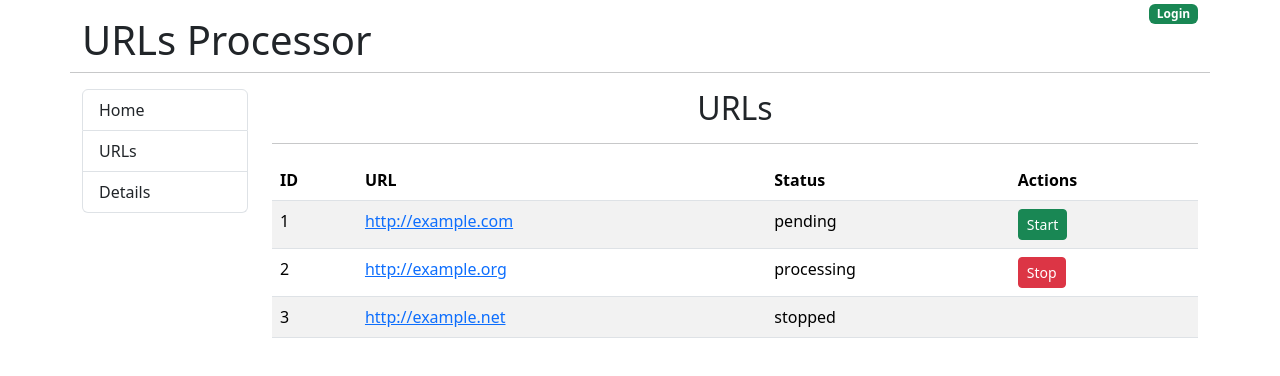
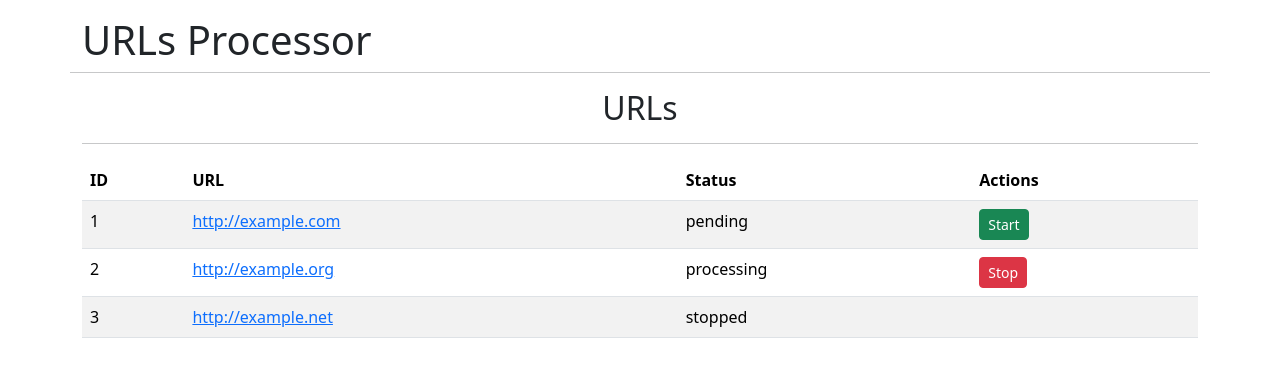
Before and after one commit to ciriti/URLs-Processor, a React (Create React App) app: page /urls in a window 1280 px wide. Shown: the top 376 px of the page. Built offline with nearby package versions, Linux system fonts and the light colour scheme.

Commit message:
added login

```diff
--- a/src/App.js
+++ b/src/App.js
@@ -1,9 +1,38 @@
-import React, { useState } from 'react';
-
+import React, { useEffect, useState } from 'react';
 import { Link, Outlet } from 'react-router-dom';
+import { useApi } from './context/ApiContext';
+import Swal from 'sweetalert2';
 
 function App() {
-  const [jwtToken, setJwtToken] = useState('');
+  const [jwtToken, setJwtToken] = useState(() => {
+    return localStorage.getItem('jwtToken') || '';
+  });
+  const { logout } = useApi();
+
+  useEffect(() => {
+    localStorage.setItem('jwtToken', jwtToken);
+  }, [jwtToken]);
+
+  const logOut = () => {
+    logout()
+      .then(response => {
+        const data = response.data;
+        if (data.error) {
+          console.log(data);
+        } else {
+          setJwtToken('');
+        }
+      })
+      .catch(error => {
+        console.log(error.message);
+        Swal.fire({
+          title: 'Error!',
+          text: error.message,
+          icon: 'error',
+          confirmButtonText: 'OK'
+        });
+      });
+  };
 
   return (
     <div className="container">
@@ -12,19 +41,22 @@ function App() {
           <h1 className="mt-3">URLs Processor</h1>
         </div>
         <div className="col text-end">
-          <Link to="/login">
-            <span className="badge bg-success">Login</span>
-          </Link>
+          {jwtToken && (
+            <a href="#!" onClick={logOut}>
+              <span className="badge bg-danger">Logout</span>
+            </a>
+          )}
         </div>
         <hr className="mb-3"></hr>
       </div>
 
+      {jwtToken && (
         <div className="row">
           <div className="col-md-2">
             <nav>
               <div className="list-group">
                 <Link to="/" className="list-group-item list-group-item-action">
-                Home
+                  Add URLs
                 </Link>
                 <Link to="/urls" className="list-group-item list-group-item-action">
                   URLs
@@ -44,6 +76,16 @@ function App() {
             />
           </div>
         </div>
+      )}
+
+      {!jwtToken && (
+        <Outlet
+          context={{
+            jwtToken,
+            setJwtToken
+          }}
+        />
+      )}
     </div>
   );
 }
--- a/src/components/Home.js
+++ b/src/components/AddURLs.js
@@ -3,7 +3,7 @@ import Swal from 'sweetalert2';
 import { useNavigate } from 'react-router-dom';
 import { useApi } from '../context/ApiContext';
 
-const Home = () => {
+const AddURLs = () => {
   const [url, setUrl] = useState('');
   const [message, setMessage] = useState('');
   const [loading, setLoading] = useState(false);
@@ -73,4 +73,4 @@ const Home = () => {
   );
 };
 
-export default Home;
+export default AddURLs;
--- /dev/null
+++ b/src/components/AddUrlsOrLogin.js
@@ -0,0 +1,12 @@
+import React from 'react';
+import { useOutletContext } from 'react-router-dom';
+import AddURLs from './AddURLs';
+import Login from './Login';
+
+const AddUrlsOrLogin = () => {
+  const { jwtToken } = useOutletContext();
+
+  return jwtToken ? <AddURLs /> : <Login />;
+};
+
+export default AddUrlsOrLogin;
--- a/src/context/ApiContext.js
+++ b/src/context/ApiContext.js
@@ -45,9 +45,13 @@ export const ApiProvider = ({ children }) => {
     );
   };
 
+  const logout = () => {
+    return axios.get(`${BASE_URL}/logout`, { withCredentials: true });
+  };
+
   return (
     <ApiContext.Provider
-      value={{ addUrl, fetchUrls, startProcessing, stopProcessing, authenticate }}>
+      value={{ addUrl, fetchUrls, startProcessing, stopProcessing, authenticate, logout }}>
       {children}
     </ApiContext.Provider>
   );
--- a/src/index.js
+++ b/src/index.js
@@ -3,11 +3,11 @@ import ReactDOM from 'react-dom/client';
 import { createBrowserRouter, RouterProvider } from 'react-router-dom';
 import App from './App';
 import ErrorPage from './components/ErrorPage';
-import Home from './components/Home';
 import URLs from './components/URLs';
 import URLDetails from './components/URLDetails';
 import Login from './components/Login';
 import { ApiProvider } from './context/ApiContext';
+import AddUrlsOrLogin from './components/AddUrlsOrLogin';
 
 const router = createBrowserRouter([
   {
@@ -15,7 +15,7 @@ const router = createBrowserRouter([
     element: <App />,
     errorElement: <ErrorPage />,
     children: [
-      { index: true, element: <Home /> },
+      { index: true, element: <AddUrlsOrLogin /> },
       {
         path: '/urls',
         element: <URLs />
```
Also changed, not shown: 1 other file (tests, documents, lock files or other folders). Lines whose indentation alone changed are shown as unchanged.
